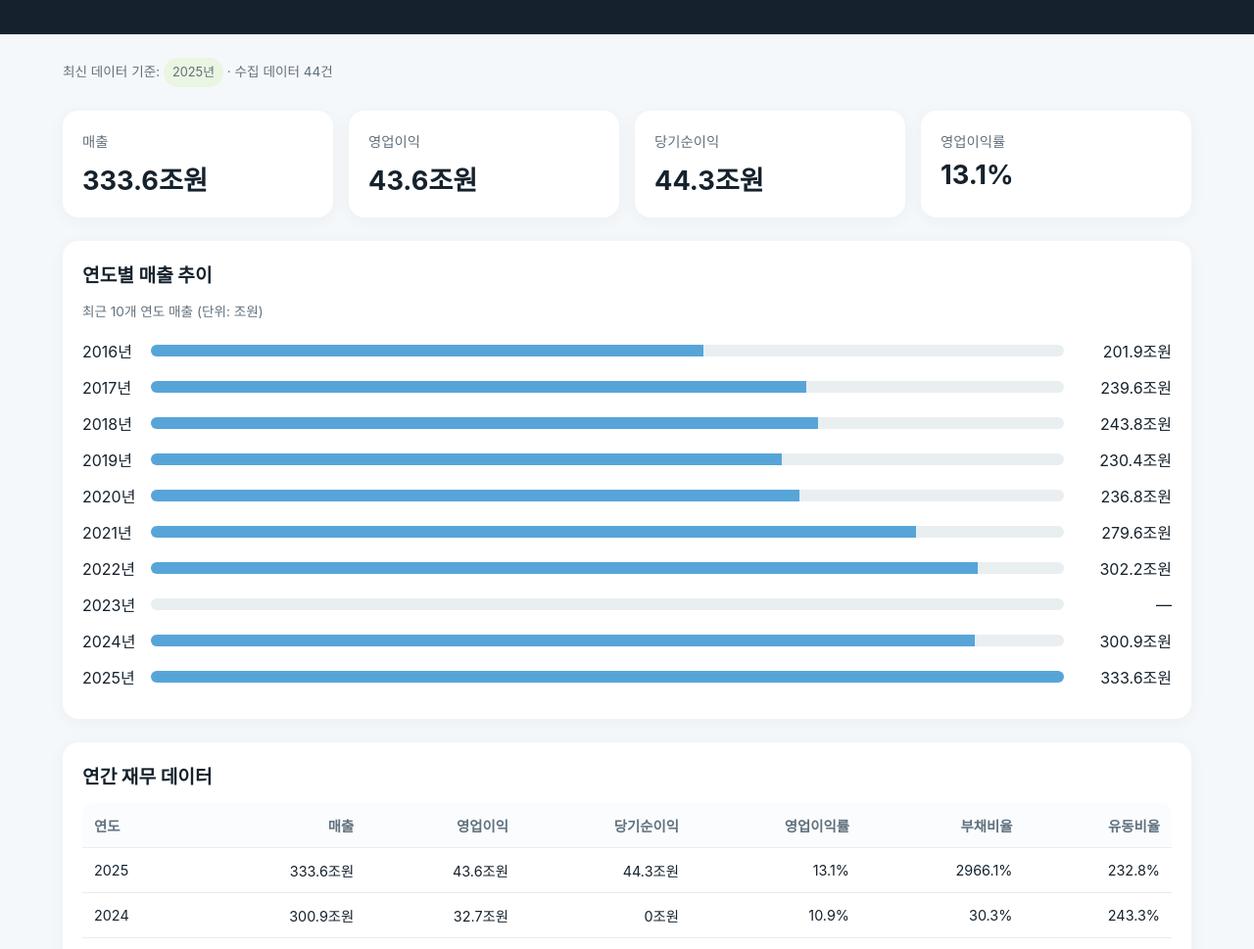
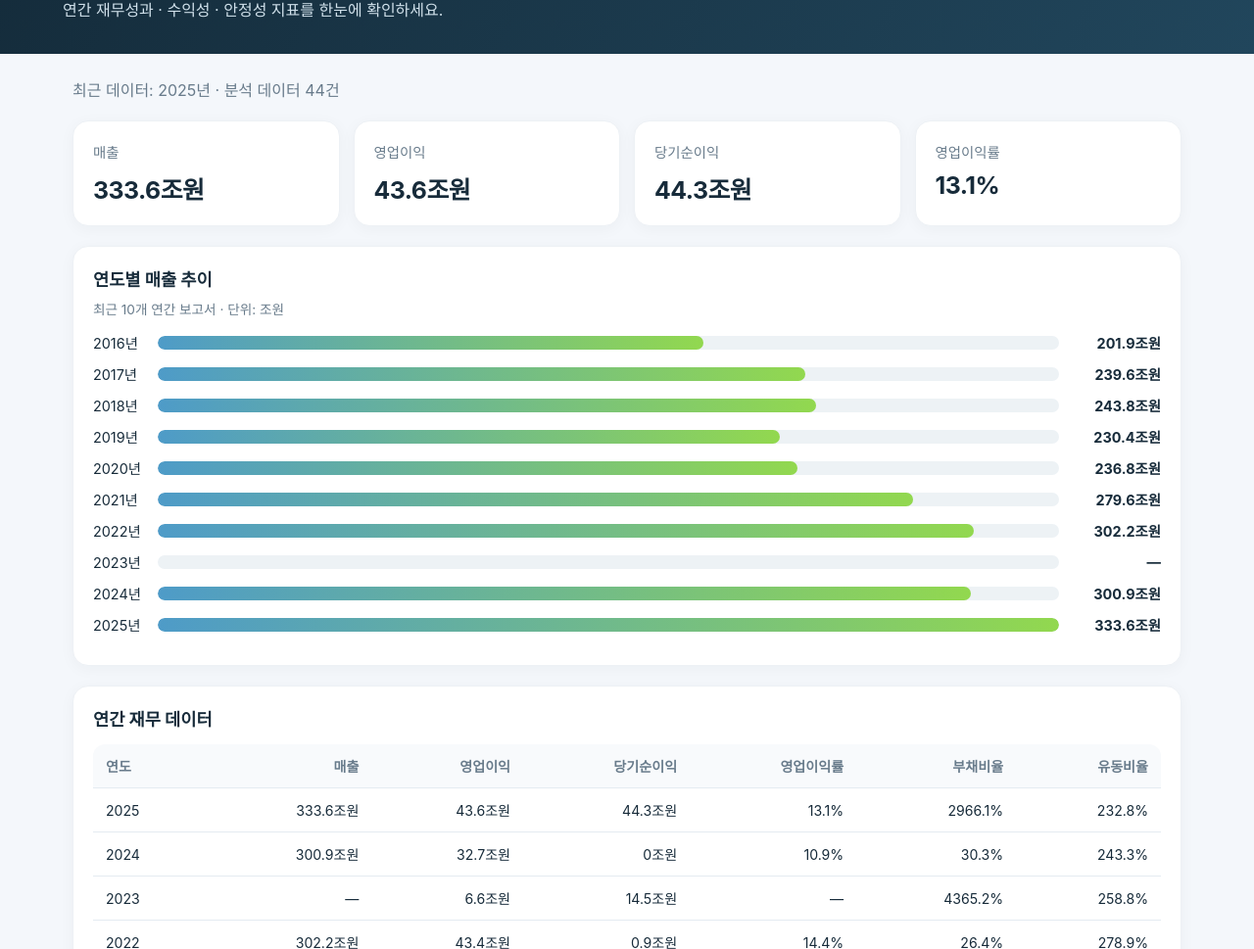
Before and after one commit to HSC-Class02/sb_samsung, a plain HTML site: page dashboard/index.html in a window 1280 px wide. Shown: the part 131-1100 px from the top of the page at 98% size. Drawn offline with Linux system fonts and the light colour scheme.

Commit message:
feat: create Korean financial dashboard UI

```diff
--- a/dashboard/index.html
+++ b/dashboard/index.html
@@ -1,29 +1,49 @@
 <!doctype html>
 <html lang="ko">
-<head><meta charset="utf-8"><meta name="viewport" content="width=device-width,initial-scale=1"><title>삼성전자 재무 대시보드</title>
+<head>
+<meta charset="utf-8"><meta name="viewport" content="width=device-width,initial-scale=1">
+<title>삼성전자 재무 대시보드</title>
 <style>
-:root{--ink:#15222d;--muted:#61717e;--bg:#f5f8fa;--card:#fff;--accent:#9be15d;--blue:#57a5d8}*{box-sizing:border-box}body{margin:0;background:var(--bg);color:var(--ink);font-family:Inter,system-ui,-apple-system,"Segoe UI",sans-serif}header{padding:36px 6vw;background:#15222d;color:white}header h1{margin:0 0 10px;font-size:clamp(1.6rem,4vw,2.6rem)}header p{color:#c7d3dc;margin:0}.wrap{max-width:1200px;margin:0 auto;padding:24px}.grid{display:grid;grid-template-columns:repeat(auto-fit,minmax(210px,1fr));gap:16px}.card{background:var(--card);border-radius:16px;padding:20px;box-shadow:0 3px 18px #1423340b}.metric{font-size:1.7rem;font-weight:750;margin-top:8px}.label{font-size:.9rem;color:var(--muted)}section{margin:24px 0}h2{font-size:1.2rem;margin:0 0 14px}table{width:100%;border-collapse:collapse;font-size:.9rem;background:white}th,td{padding:12px;text-align:right;border-bottom:1px solid #e8edf0;white-space:nowrap}th:first-child,td:first-child{text-align:left}th{color:var(--muted);font-weight:600;background:#fafcfd}.scroll{overflow:auto;border-radius:12px}.pill{display:inline-block;background:#eaf5e2;padding:5px 9px;border-radius:20px;font-size:.8rem}.note{color:var(--muted);font-size:.85rem;line-height:1.6}.bar{height:12px;border-radius:12px;background:#e9eef1;overflow:hidden;margin:8px 0}.bar span{display:block;height:100%;background:var(--blue);width:0}footer{padding:20px 0;color:var(--muted);font-size:.82rem}@media(max-width:600px){.wrap{padding:14px}.card{padding:16px}}
-</style></head>
-<body><header><h1>삼성전자</h1><p>OpenDART 재무 분석 · 재무제표 및 주요 재무비율</p></header>
-<div class="wrap"><div id="status" class="note">데이터 불러오는 중…</div><section><div class="grid" id="cards"></div></section>
-<section class="card"><h2>연도별 매출 추이</h2><p class="note">최근 10개 연도 매출 (단위: 조원)</p><div id="chart"></div></section>
-<section class="card"><h2>연간 재무 데이터</h2><div class="scroll"><table id="table"><thead><tr><th>연도</th><th>매출</th><th>영업이익</th><th>당기순이익</th><th>영업이익률</th><th>부채비율</th><th>유동비율</th></tr></thead><tbody></tbody></table></div></section>
-<section class="card"><h2>주요 재무비율</h2><div id="ratios" class="grid"></div></section>
-<footer>출처: 금융감독원 OpenDART · 삼성전자 기준 · 매월 자동 업데이트 · <a href="https://github.com/HSC-Class02/sb_samsung">GitHub 저장소</a><br>학습 및 참고 목적이며 투자 권유가 아닙니다.</footer></div>
+:root{--bg:#f4f7fb;--card:#fff;--ink:#172b3a;--muted:#687b8b;--accent:#92d84f;--blue:#4e9bc8;--line:#e4ebf1}
+*{box-sizing:border-box}body{margin:0;background:var(--bg);color:var(--ink);font-family:Inter,"Pretendard","Noto Sans KR",system-ui,sans-serif}
+header{padding:34px max(5vw,22px);background:linear-gradient(120deg,#142b3a,#21465c);color:white}
+header .eyebrow{color:#b8d4e5;font-size:.85rem;letter-spacing:.08em}h1{margin:8px 0;font-size:clamp(1.7rem,4vw,2.7rem)}header p{margin:0;color:#d1e1eb}
+main{max-width:1180px;margin:auto;padding:24px}.status{color:var(--muted);margin-bottom:16px}.grid{display:grid;grid-template-columns:repeat(auto-fit,minmax(210px,1fr));gap:14px}
+.card{background:var(--card);padding:20px;border-radius:16px;box-shadow:0 3px 16px #172b3a0a;border:1px solid #edf1f5}
+.label{color:var(--muted);font-size:.9rem}.value{font-size:1.55rem;font-weight:750;margin-top:9px;letter-spacing:-.02em}
+section{margin:20px 0}h2{font-size:1.1rem;margin:0 0 14px}.section-note{color:var(--muted);font-size:.85rem;margin:-6px 0 14px}
+.chart-row{display:grid;grid-template-columns:54px 1fr 92px;gap:12px;align-items:center;margin:11px 0;font-size:.9rem}
+.track{height:14px;border-radius:20px;background:#edf2f5;overflow:hidden}.fill{height:100%;border-radius:20px;background:linear-gradient(90deg,var(--blue),var(--accent))}
+.scroll{overflow:auto;border-radius:12px}table{border-collapse:collapse;width:100%;background:white;font-size:.88rem;white-space:nowrap}th,td{padding:12px 13px;text-align:right;border-bottom:1px solid var(--line)}th:first-child,td:first-child{text-align:left}th{background:#f8fafc;color:var(--muted);font-weight:650}
+.ratio-grid{display:grid;grid-template-columns:repeat(auto-fit,minmax(160px,1fr));gap:12px}.ratio{background:#f9fbfc;border-radius:12px;padding:15px}.ratio .value{font-size:1.25rem}
+footer{color:var(--muted);font-size:.82rem;line-height:1.7;padding:20px 2px}
+a{color:#327da9}@media(max-width:600px){main{padding:14px}.card{padding:16px}.chart-row{grid-template-columns:46px 1fr 76px;gap:8px}}
+</style>
+</head>
+<body>
+<header><div class="eyebrow">OPENDART · FINANCIAL OVERVIEW</div><h1>삼성전자 재무 대시보드</h1><p>연간 재무성과 · 수익성 · 안정성 지표를 한눈에 확인하세요.</p></header>
+<main><div id="status" class="status">데이터 불러오는 중…</div>
+<section><div id="summary" class="grid"></div></section>
+<section class="card"><h2>연도별 매출 추이</h2><p class="section-note">최근 10개 연간 보고서 · 단위: 조원</p><div id="salesChart"></div></section>
+<section class="card"><h2>연간 재무 데이터</h2><div class="scroll"><table><thead><tr><th>연도</th><th>매출</th><th>영업이익</th><th>당기순이익</th><th>영업이익률</th><th>부채비율</th><th>유동비율</th></tr></thead><tbody id="tbody"></tbody></table></div></section>
+<section class="card"><h2>주요 재무비율</h2><p class="section-note">최신 연간 데이터 기준</p><div id="ratios" class="ratio-grid"></div></section>
+<footer>데이터 출처: 금융감독원 OpenDART · 삼성전자 · 매월 자동 업데이트<br>본 대시보드는 학습 및 참고 목적이며 투자 권유가 아닙니다. 데이터 해석 시 보고서 기준 및 계정 분류 차이를 고려하세요.<br><a href="https://github.com/HSC-Class02/sb_samsung">GitHub 저장소 보기</a></footer>
+</main>
 <script>
-const fmtT=v=>v==null||!Number.isFinite(+v)?'—':(+v/1e12).toLocaleString('ko-KR',{maximumFractionDigits:1})+'조원';
-const fmtP=v=>v==null||!Number.isFinite(+v)?'—':(+v).toFixed(1)+'%';
-fetch('./data.json').then(r=>{if(!r.ok)throw Error('data.json을 찾을 수 없습니다');return r.json()}).then(rows=>{
- const annual=rows.filter(r=>String(r.report_code)==='11011').sort((a,b)=>a.year-b.year);
- const data=annual.length?annual:rows.sort((a,b)=>a.year-b.year);
- const last=data[data.length-1]||{};
- document.getElementById('status').innerHTML='최신 데이터 기준: <span class="pill">'+(last.year||'—')+'년</span> · 수집 데이터 '+rows.length+'건';
- const cards=[['매출',fmtT(last.revenue)],['영업이익',fmtT(last.operating_profit)],['당기순이익',fmtT(last.net_income)],['영업이익률',fmtP(last.operating_margin)]];
- document.getElementById('cards').innerHTML=cards.map(([l,v])=>'<div class="card"><div class="label">'+l+'</div><div class="metric">'+v+'</div></div>').join('');
- document.querySelector('#table tbody').innerHTML=data.slice().reverse().map(r=>'<tr><td>'+r.year+'</td><td>'+fmtT(r.revenue)+'</td><td>'+fmtT(r.operating_profit)+'</td><td>'+fmtT(r.net_income)+'</td><td>'+fmtP(r.operating_margin)+'</td><td>'+fmtP(r.debt_ratio)+'</td><td>'+fmtP(r.current_ratio)+'</td></tr>').join('');
- const max=Math.max(...data.map(r=>Math.abs(+r.revenue||0)),1);
- document.getElementById('chart').innerHTML=data.slice(-10).map(r=>'<div style="display:grid;grid-template-columns:60px 1fr 100px;gap:10px;align-items:center;margin:9px 0"><div>'+r.year+'년</div><div><div class="bar"><span style="width:'+Math.max(0,+r.revenue||0)/max*100+'%"></span></div></div><div style="text-align:right">'+fmtT(r.revenue)+'</div></div>').join('');
- const ratio=[['부채비율',fmtP(last.debt_ratio)],['유동비율',fmtP(last.current_ratio)],['자기자본비율',fmtP(last.equity_ratio)],['총자산이익률 (ROA)',fmtP(last.roa)],['자기자본이익률 (ROE)',fmtP(last.roe)],['순이익률',fmtP(last.net_margin)]];
- document.getElementById('ratios').innerHTML=ratio.map(([l,v])=>'<div class="card"><div class="label">'+l+'</div><div class="metric">'+v+'</div></div>').join('');
-}).catch(e=>{document.getElementById('status').textContent='데이터를 아직 생성하지 못했습니다. GitHub Actions에서 재무 분석 자동화를 실행하고 DART_API_KEY Secret 설정을 확인하세요. ('+e.message+')'});
+const trn=v=>v==null||!Number.isFinite(Number(v))?'—':(Number(v)/1e12).toLocaleString('ko-KR',{maximumFractionDigits:1})+'조원';
+const pct=v=>v==null||!Number.isFinite(Number(v))?'—':Number(v).toFixed(1)+'%';
+const esc=v=>String(v??'').replace(/[&<>"']/g,c=>({'&':'&amp;','<':'&lt;','>':'&gt;','"':'&quot;',"'":'&#39;'}[c]));
+fetch('./data.json').then(r=>{if(!r.ok)throw Error('재무 데이터 파일을 불러오지 못했습니다.');return r.json()}).then(rows=>{
+ const annual=rows.filter(x=>String(x.report_code)==='11011').sort((a,b)=>Number(a.year)-Number(b.year));
+ const data=annual.length?annual:rows.slice().sort((a,b)=>Number(a.year)-Number(b.year));
+ const latest=data.at(-1)||{};
+ document.getElementById('status').textContent='최근 데이터: '+(latest.year||'—')+'년 · 분석 데이터 '+rows.length+'건';
+ const cards=[['매출',trn(latest.revenue)],['영업이익',trn(latest.operating_profit)],['당기순이익',trn(latest.net_income)],['영업이익률',pct(latest.operating_margin)]];
+ document.getElementById('summary').innerHTML=cards.map(([name,val])=>'<div class="card"><div class="label">'+name+'</div><div class="value">'+val+'</div></div>').join('');
+ const recent=data.slice(-10),max=Math.max(...recent.map(x=>Number(x.revenue)||0),1);
+ document.getElementById('salesChart').innerHTML=recent.map(x=>'<div class="chart-row"><span>'+esc(x.year)+'년</span><div class="track"><div class="fill" style="width:'+Math.max(0,Number(x.revenue)||0)/max*100+'%"></div></div><strong style="text-align:right">'+trn(x.revenue)+'</strong></div>').join('');
+ document.getElementById('tbody').innerHTML=data.slice().reverse().map(x=>'<tr><td>'+esc(x.year)+'</td><td>'+trn(x.revenue)+'</td><td>'+trn(x.operating_profit)+'</td><td>'+trn(x.net_income)+'</td><td>'+pct(x.operating_margin)+'</td><td>'+pct(x.debt_ratio)+'</td><td>'+pct(x.current_ratio)+'</td></tr>').join('');
+ const rs=[['부채비율',pct(latest.debt_ratio)],['유동비율',pct(latest.current_ratio)],['자기자본비율',pct(latest.equity_ratio)],['총자산이익률 (ROA)',pct(latest.roa)],['자기자본이익률 (ROE)',pct(latest.roe)],['순이익률',pct(latest.net_margin)]];
+ document.getElementById('ratios').innerHTML=rs.map(([name,val])=>'<div class="ratio"><div class="label">'+name+'</div><div class="value">'+val+'</div></div>').join('');
+}).catch(err=>{document.getElementById('status').textContent='데이터 로드 오류: '+err.message+' · Actions에서 자동 업데이트 실행 여부를 확인하세요.'});
 </script></body></html>
```
